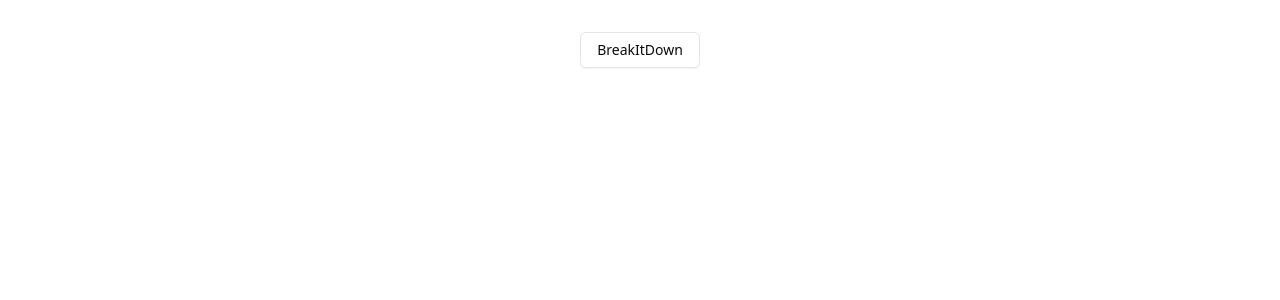
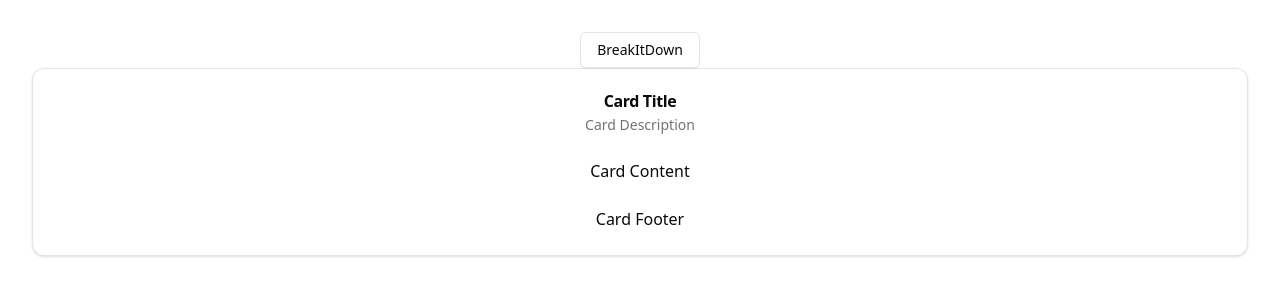
Before and after one commit to prktypes/breakitdownp, a React (Vite) app in the folder Frontend/: page / in a window 1280 px wide. Shown: the top 300 px of the page. Built offline with nearby package versions, Linux system fonts and the light colour scheme.

Commit message:
backend and frontend setup

```diff
--- a/Frontend/src/App.jsx
+++ b/Frontend/src/App.jsx
@@ -3,12 +3,34 @@
 import viteLogo from '/vite.svg'
 import './App.css'
 import { Button } from './components/ui/button'
+import {
+  Card,
+  CardContent,
+  CardDescription,
+  CardFooter,
+  CardHeader,
+  CardTitle,
+} from "@/components/ui/card"
 
 function App() {
   const [count, setCount] = useState(0)
 
   return (
+    <>
     <Button variant="outline" >BreakItDown</Button>
+    <Card>
+      <CardHeader>
+        <CardTitle>Card Title</CardTitle>
+        <CardDescription>Card Description</CardDescription>
+      </CardHeader>
+      <CardContent>
+        <p>Card Content</p>
+      </CardContent>
+      <CardFooter >
+        <p className='flex-auto'>Card Footer</p>
+      </CardFooter>
+  </Card>
+  </>
   )
 }
 
--- /dev/null
+++ b/Frontend/src/components/ui/card.jsx
@@ -0,0 +1,50 @@
+import * as React from "react"
+
+import { cn } from "@/lib/utils"
+
+const Card = React.forwardRef(({ className, ...props }, ref) => (
+  <div
+    ref={ref}
+    className={cn("rounded-xl border bg-card text-card-foreground shadow", className)}
+    {...props} />
+))
+Card.displayName = "Card"
+
+const CardHeader = React.forwardRef(({ className, ...props }, ref) => (
+  <div
+    ref={ref}
+    className={cn("flex flex-col space-y-1.5 p-6", className)}
+    {...props} />
+))
+CardHeader.displayName = "CardHeader"
+
+const CardTitle = React.forwardRef(({ className, ...props }, ref) => (
+  <div
+    ref={ref}
+    className={cn("font-semibold leading-none tracking-tight", className)}
+    {...props} />
+))
+CardTitle.displayName = "CardTitle"
+
+const CardDescription = React.forwardRef(({ className, ...props }, ref) => (
+  <div
+    ref={ref}
+    className={cn("text-sm text-muted-foreground", className)}
+    {...props} />
+))
+CardDescription.displayName = "CardDescription"
+
+const CardContent = React.forwardRef(({ className, ...props }, ref) => (
+  <div ref={ref} className={cn("p-6 pt-0", className)} {...props} />
+))
+CardContent.displayName = "CardContent"
+
+const CardFooter = React.forwardRef(({ className, ...props }, ref) => (
+  <div
+    ref={ref}
+    className={cn("flex items-center p-6 pt-0", className)}
+    {...props} />
+))
+CardFooter.displayName = "CardFooter"
+
+export { Card, CardHeader, CardFooter, CardTitle, CardDescription, CardContent }
```
